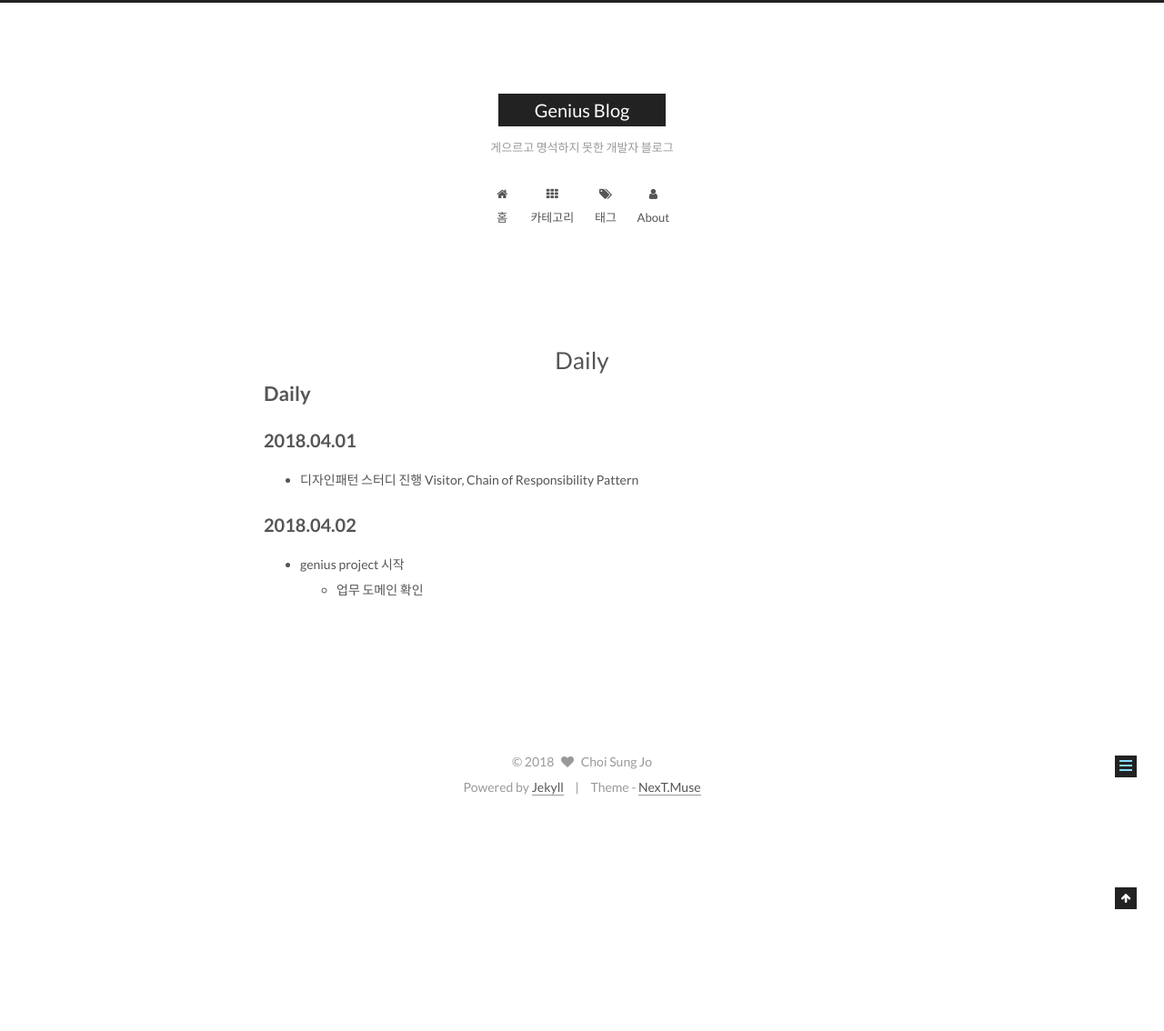
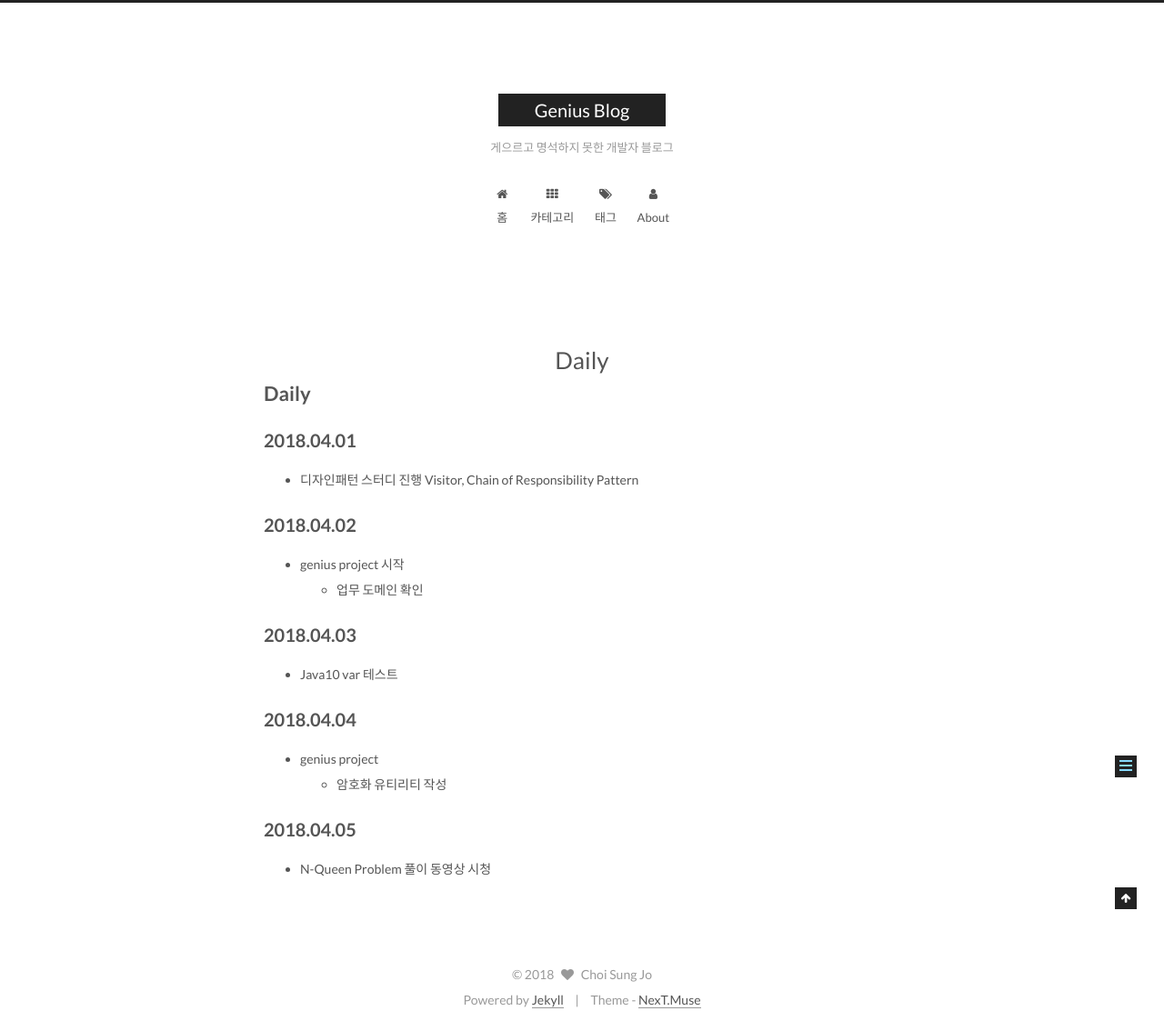
Before and after one commit to csj4032/csj4032.github.io, a Jekyll site: the page built from daily/201804.md, in a window 1280 px wide. Shown: the whole page at 91% size. Built offline with Jekyll 4.4.1, drawn with Linux system fonts in a browser that asks for light colours; our own code applies the rules of GitHub Pages for plain Markdown files; before the commit the page ends 900 px from its top, so only the background shows below that.

Commit message:
2018.04.05 daily

```diff
--- a/daily/201804.md
+++ b/daily/201804.md
@@ -6,3 +6,13 @@
 ## 2018.04.02
 * genius project 시작
   * 업무 도메인 확인
+
+## 2018.04.03
+* Java10 var 테스트
+
+## 2018.04.04
+* genius project
+  * 암호화 유티리티 작성
+
+## 2018.04.05
+  * N-Queen Problem 풀이 동영상 시청
```
